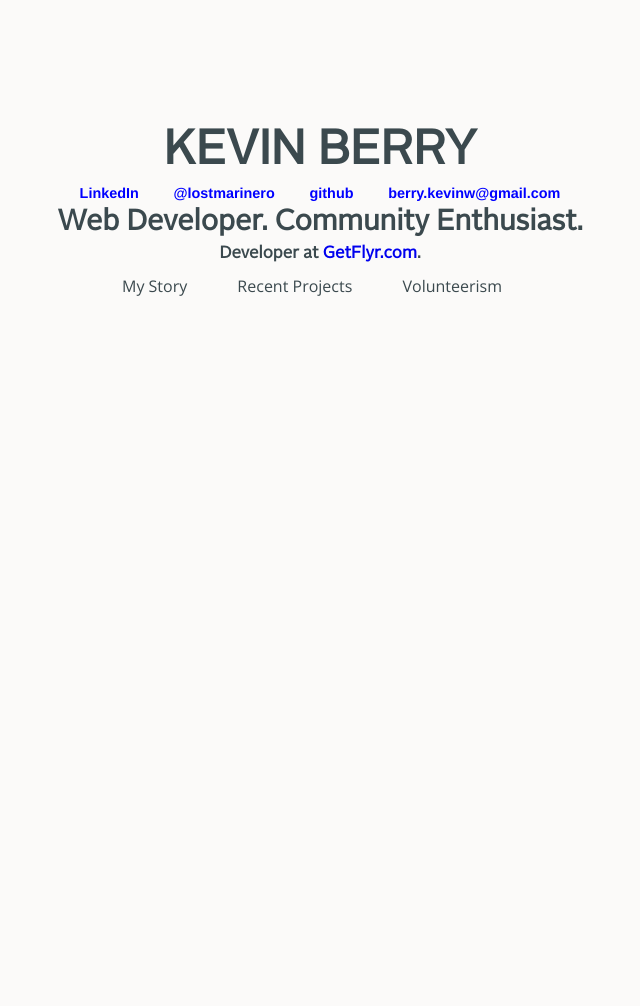
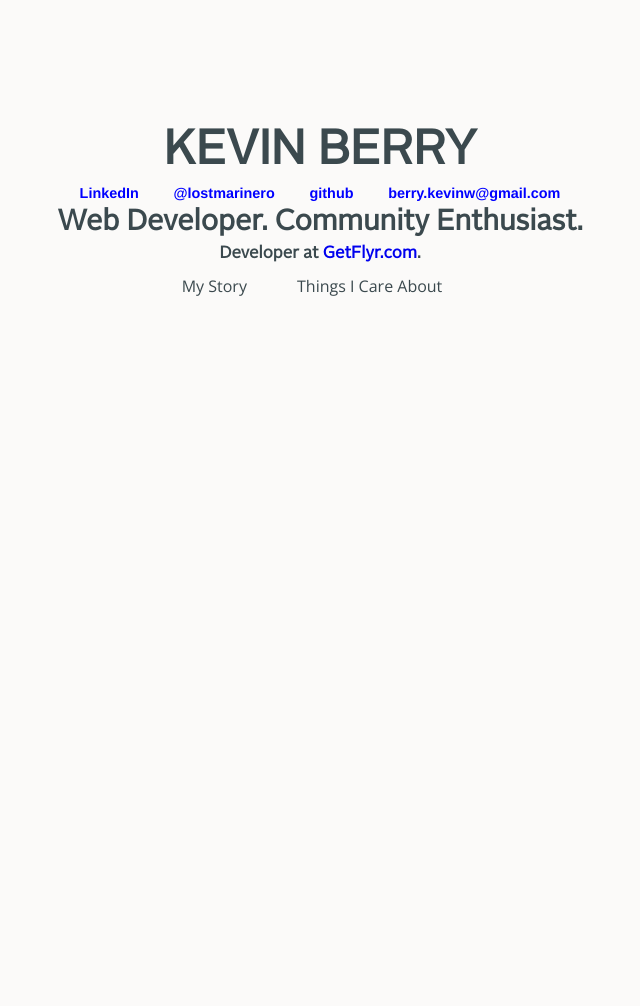
Before and after one commit to kbsail/kbsail-kbsail.github.io, a Jekyll site: the page built from index.html, in a window 1280 px wide. Shown: the whole page, without its empty margins (320-960 px from the left). Built offline with Jekyll 4.4.1, drawn with Linux system fonts in a browser that asks for light colours; Markdown is read by kramdown in place of the engine named in the settings.

Commit message:
updates more

```diff
--- a/_includes/sections.html
+++ b/_includes/sections.html
@@ -1,8 +1,8 @@
 <div class="tab-container">
   <ul class="tabs">
     <li data-section="#tab1">My Story</li>
-    <li data-section="#tab2">Recent Projects</li>
-    <li data-section="#tab3">Volunteerism</li>
+    <!-- <li data-section="#tab2">Recent Projects</li> -->
+    <li data-section="#tab3">Things I Care About</li>
     <!-- <li data-section="#tab4">Skills</li> -->
   </ul>
 </div>
@@ -31,17 +31,17 @@
     </div>
   </div>
 
-  <div class="tab-row tab" id="tab2">
+<!--   <div class="tab-row tab" id="tab2">
     <h3>Recent Projects</h3>
     <ul>
       <li><h6>RESOUND #CHIMEHACK</h6><a href="http://chimehack.challengepost.com/submissions" target="_blank"><img src="/assets/img/resound.jpg" alt="Resound #CHIMEHACK"\></a></li>
       <li><h6>Adopt-a-Coder</h6><a href="http://pure-wildwood-7616.herokuapp.com/"><img src="/assets/img/adopt-a-coder.jpg" alt="Adopt A Coder" target="_blank"\></a></li>
       <li><h6>Parking-Danger-Map</h6><a href="http://parking-danger-map.herokuapp.com/" target="_blank"><img src="/assets/img/parking-danger-map.jpg" alt="Parking Danger Map"\></a></li>
     </ul>
-  </div>
+  </div> -->
 
   <div class="tab-row tab" id="tab3">
-    <h3>Things I Care About</h3>
+    <h3>Organizations</h3>
     <ul>
       <li><h6>Mission Bit Teaching</h6><a href="http://www.missionbit.com" target="_blank"><img src="/assets/img/missionbit.jpg" alt="Mission Bit"\></a></li>
       <li><h6>Alameda Community Sailing</h6><a href="http://www.sailalameda.org/" target="_blank"><img src="/assets/img/ACSC.jpg" alt="Alameda Community Sailing Center"\></a></li>
```
